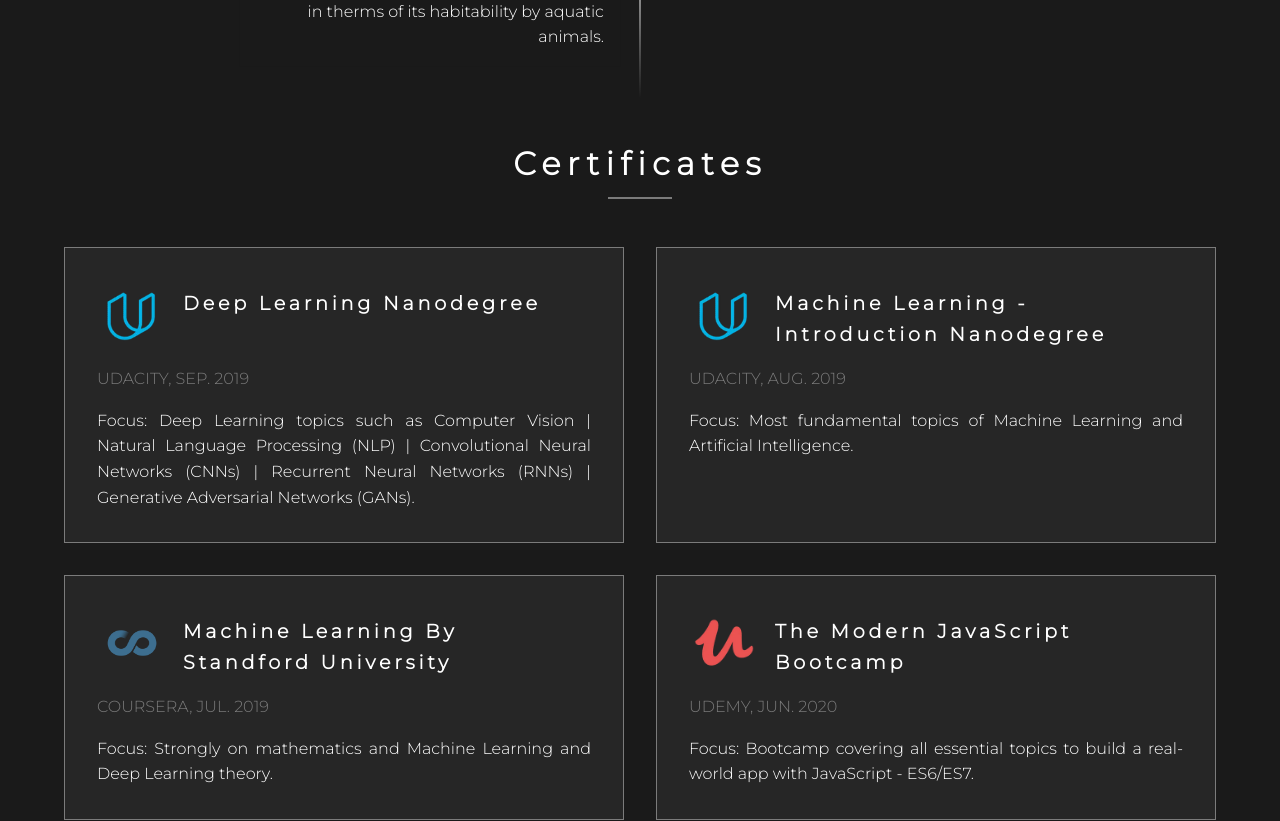
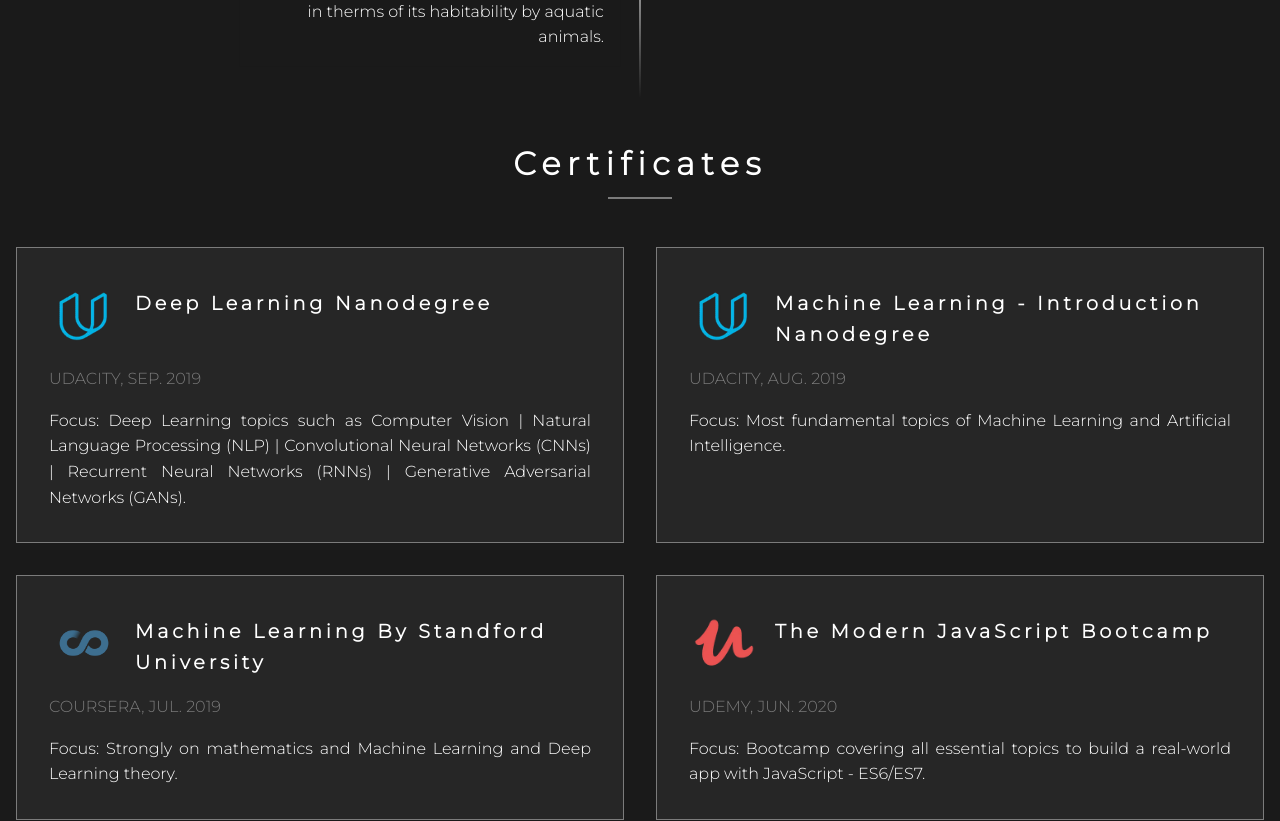
Before and after one commit to marketaince/DataSciencePortfolio, a Vue app: page /about in a window 1280 px wide. Shown: the part 2700-3521 px from the top of the page. Built offline with nearby package versions, Linux system fonts and the light colour scheme.

Commit message:
foxing skills 2

```diff
--- a/src/views/About.vue
+++ b/src/views/About.vue
@@ -111,7 +111,7 @@
 .certificates-section {
 
   padding-bottom: 2rem;
-  margin: 0 3rem;
+  margin: 0 auto;
 
   h1 {
     letter-spacing: 0.2em;
```
